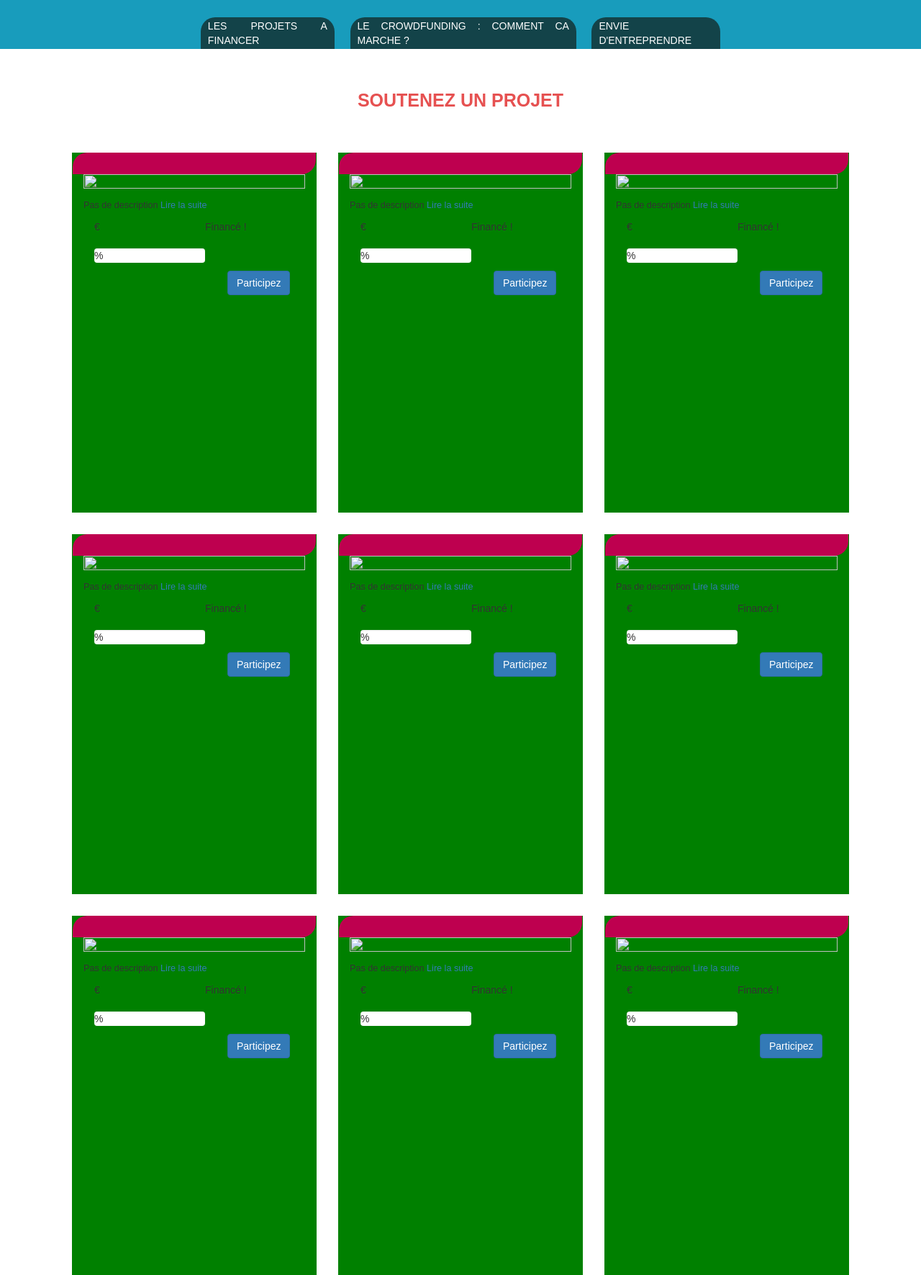
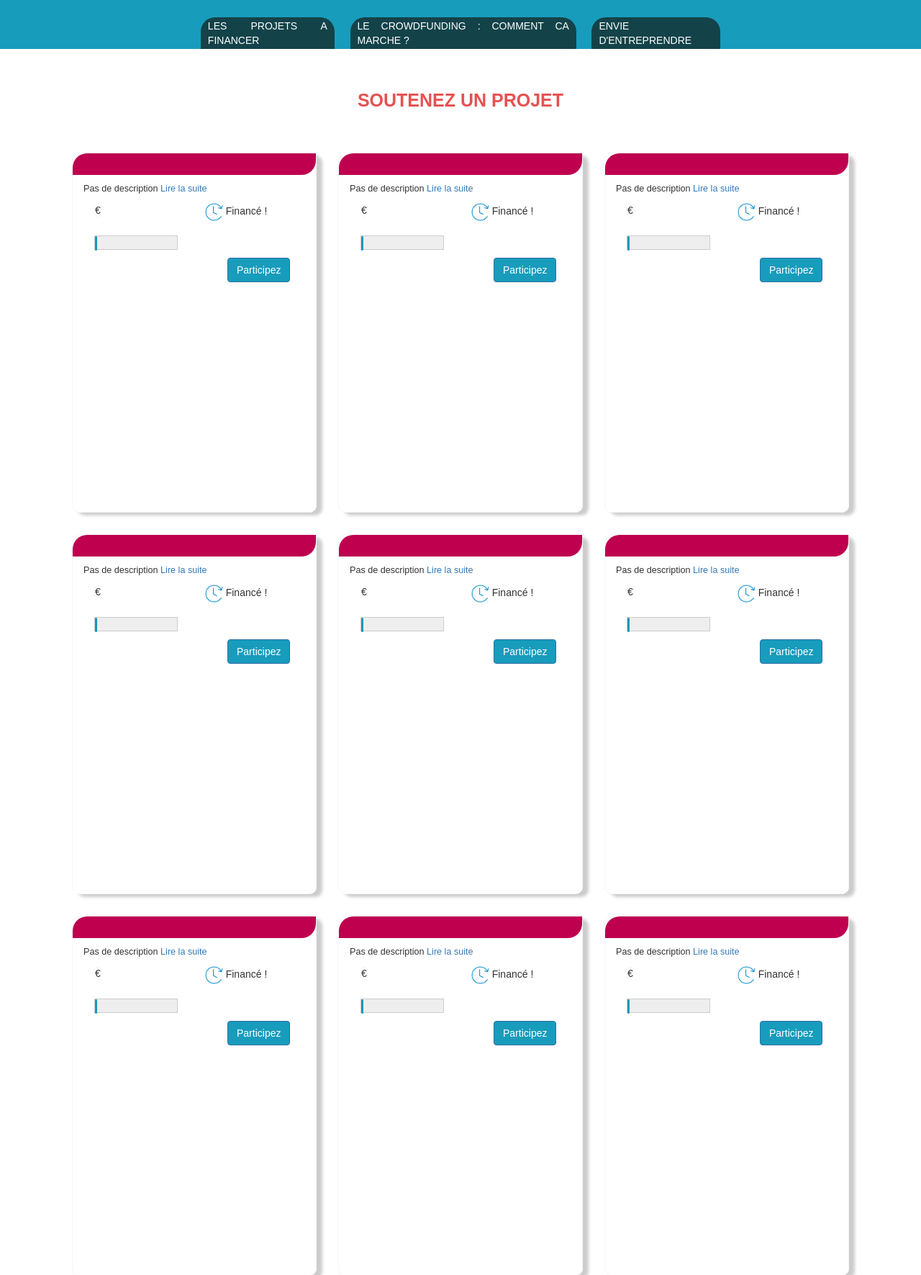
Before and after one commit to Simplon-Narbonne/Crowdfunding, a PHP site: page / in a window 1280 px wide. Shown: the part 328-2099 px from the top of the page at 72% size. Run offline with PHP 8.4, Linux system fonts and the light colour scheme; data that the repository does not hold is empty.

Commit message:
mise en page bas de la div projet

```diff
--- a/assets/css/style.css
+++ b/assets/css/style.css
@@ -13,8 +13,7 @@ body{
 }
 
 .img-projet{
-  width:  100%;
-  height: 25%;
+  width:100%;
 }
 
 .row {
@@ -188,12 +187,6 @@ li a {
   font-size: 17px;
 }
 
-.jaune {
-  padding : 0px 0px;
-  background-color: #F7B310;
-  margin : 0px 10px;
-}
-
 .colonneprojet img {
   width: 100%;
 }
@@ -221,11 +214,13 @@ h5 {
 }
 
 .background-projet{
-  padding-left:1px;
-  padding-right:1px;
-  background-color: green;
+  padding-left:0px;
+  padding-right:0px;
   height:500px;
   margin-bottom: 30px;
+  border:1px solid #f6f6f6 ;
+  box-shadow:8px 4px 4px #CCC ;
+  border-radius:10px ;
 }
 
 .chiffres {
@@ -236,6 +231,8 @@ h5 {
 .participez {
   margin-top:50px;
   margin-left: 200px;
+  background-color: inherit;
+  background-color: #189cbc;
 }
 
 .bandeaupartenaire {
@@ -383,16 +380,28 @@ footer a:link {
   color: white;
 }
 
-.progress {
+.progressBar {
 	height:20px;
 	position:absolute;
-  background-color: #fff;
+  background-color: #EEE;
   margin-top:20px;
-  width:100%;
+  width:75%;
+  border:0.1em solid #CCC;
 }
 
-.skill{
+.progress{
   width: 0%;
   transition: width 5s ease-out 2s;
   background-color: #189cbc;
+  color:white;
+  padding-left:3px;
 }
+
+.clock{
+  width:20%;
+}
+
+.goal{
+  border:1px solid #f6f6f6 ;
+  border-radius:5px ;
+}
--- a/assets/script/script.js
+++ b/assets/script/script.js
@@ -1,9 +1,9 @@
-var skill = document.getElementsByClassName('skill');
-for (i=0; i< skill.length ; i++ ){
-  var pourcent = skill[i].innerHTML;
+var progress = document.getElementsByClassName('progress');
+for (i=0; i< progress.length ; i++ ){
+  var pourcent = progress[i].innerHTML;
   pourcentUnit = pourcent.substring(0, pourcent.length-1);
   if (pourcentUnit > 100){
     var pourcent = "100%";
   }
-  skill[i].style.width = pourcent;
+  progress[i].style.width = pourcent;
 }
--- a/index.php
+++ b/index.php
@@ -56,7 +56,7 @@
 $j=0;
 for ($i=0; $i<13; $i++) {
 echo "
-          <div class='col-lg-4'>
+          <div class='col-lg-4 '>
 
             <div class='row'>
               <div class='col-lg-12 background-projet'>
@@ -74,7 +74,7 @@ echo "
 
                 <!-- IMAGE PROJET [DEBUT] -->
                 <div class='row'>
-                  <div class='col-lg-12'>
+                  <div class='col-lg-12 contour-img-projet'>
                       <img src='";
                       infoProjet($i, "image", "'");
                       echo "class='img-responsive img-projet'>
@@ -91,8 +91,7 @@ echo "
                       <p class='description'>"; infoProjet($i, "description_fr", "[...]");
                         echo "
                       <a target='_blank' href ='"; infoProjet($i, "absolute_url", "'");
-              echo ">Lire la suite
-                      </a>
+              echo ">Lire la suite</a>
                       </p>
                   </div>
                 </div>
@@ -103,10 +102,16 @@ echo "
                 <div class='row'>
                   <div class='col-lg-12 '>
                     <div class='row'>
-                      <div class='col-lg-6'> "; infoProjet($i, "goal", "€");
-                echo "</div>
-                      <div class='col-lg-6'>"; infoProjet($i, "time_left", "");
-                echo "</div>
+                      <div class='col-lg-6'>
+                        <span class='goal'>"; infoProjet($i, "goal", "€");
+
+                echo "</span>
+              </div>
+                      <div class='col-lg-6'>
+                        <img class='clock' src='assets/images/logo/clock.png'/>
+                          <span class='time_left'>"; infoProjet($i, "time_left", "");
+                   echo " </span>
+                      </div>
                     </div>
                   </div>
                 </div>
@@ -121,8 +126,8 @@ echo "
                   <div class='col-lg-12'>
                     <div class='row'>
                       <div class='col-lg-6'>
-                        <div class='progress'>
-                          <div class='skill'>";
+                        <div class='progressBar'>
+                          <div class='progress'>";
                             infoProjet($i, "percent", "%");
                     echo "</div>
                         </div>
```
